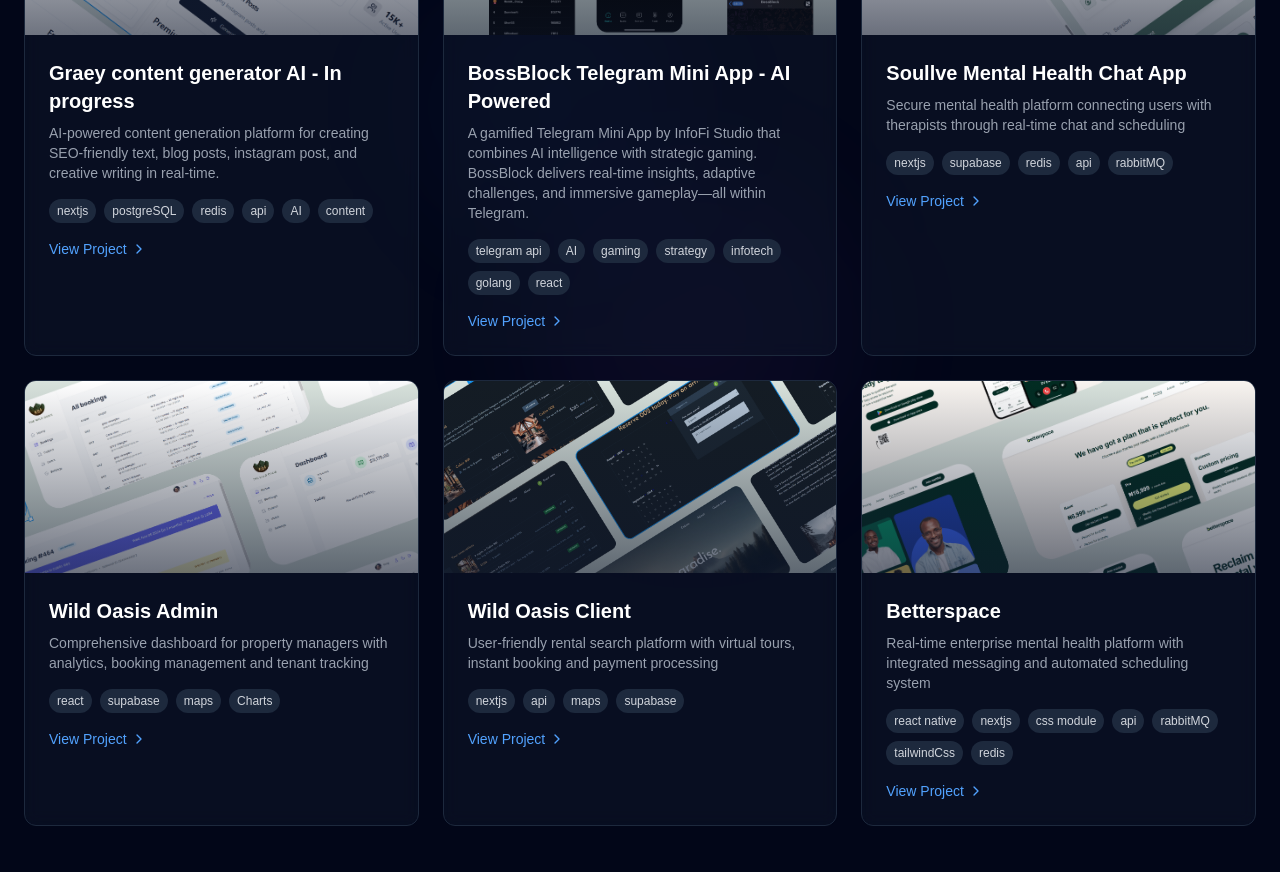
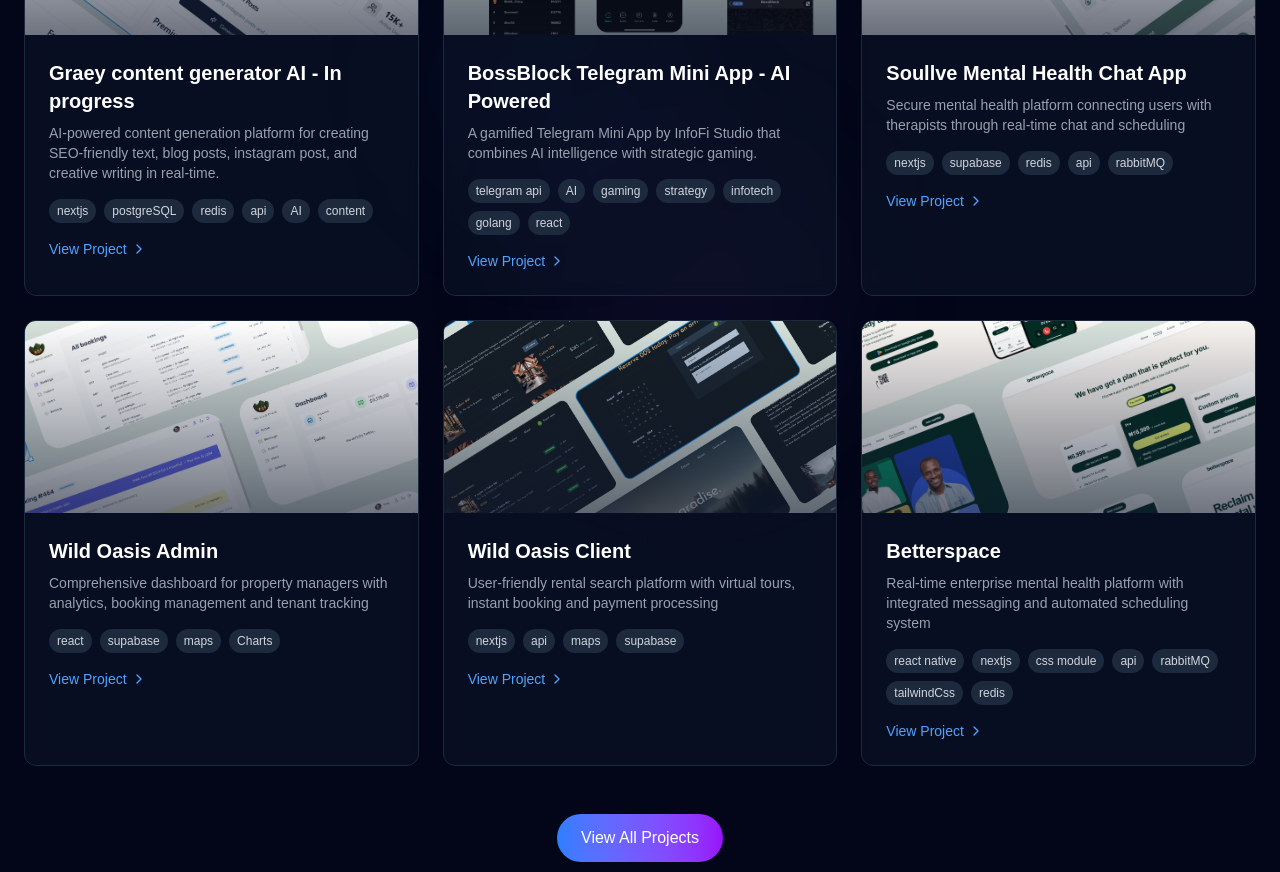
Before and after one commit to graynneji/portfolio, a Next.js app: page / in a window 1280 px wide. Shown: the part 2220-3092 px from the top of the page. Built offline with nearby package versions, Linux system fonts and the light colour scheme; no server answers.

Commit message:
minor content fix

```diff
--- a/app/_components/Portfolio.tsx
+++ b/app/_components/Portfolio.tsx
@@ -104,7 +104,7 @@ export default function Portfolio() {
         {
             id: 2,
             title: "BossBlock Telegram Mini App - AI Powered",
-            description: "A gamified Telegram Mini App by InfoFi Studio that combines AI intelligence with strategic gaming. BossBlock delivers real-time insights, adaptive challenges, and immersive gameplay—all within Telegram.",
+            description: "A gamified Telegram Mini App by InfoFi Studio that combines AI intelligence with strategic gaming.",
             tags: ["telegram api", "AI", "gaming", "strategy", "infotech", "golang", "react"],
             image: "/BossBlock.png",
             link: "https://t.me/BossBlock_Bot"
```
